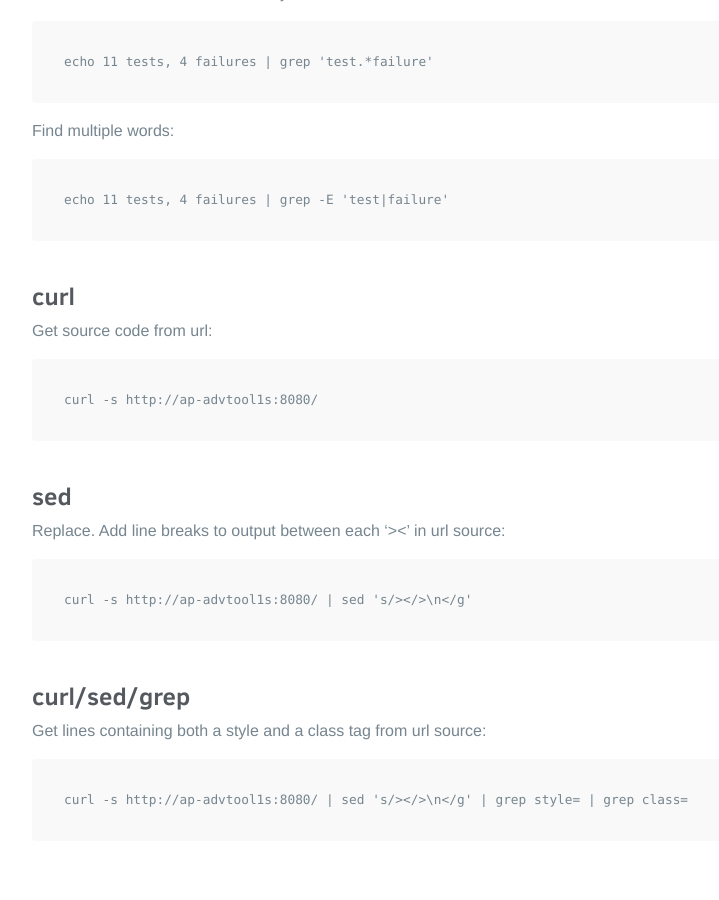
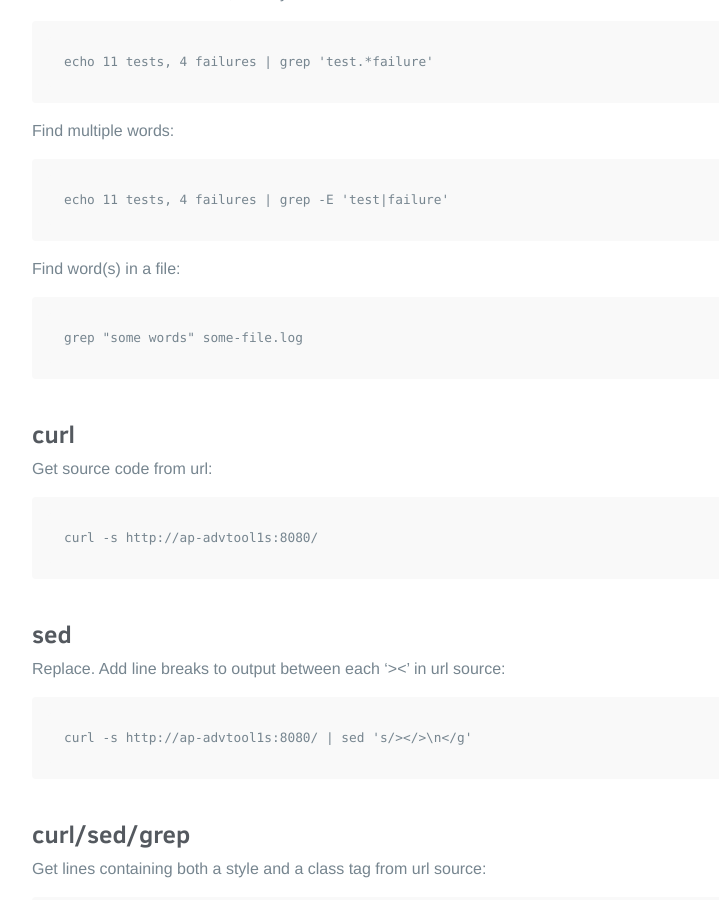
Before and after one commit to cirgl/lthr.github.io, a Jekyll site: the page built from _posts/2015-02-18-bash.md, in a window 1280 px wide and 900 px high, scrolled down 907 px. Shown: the whole window, without its empty margins (152-871 px from the left). Built offline with Jekyll 4.4.1, drawn with Linux system fonts in a browser that asks for light colours; comment, search, counter and statistics services are not loaded.

Commit message:
add grep

````diff
--- a/_posts/2015-02-18-bash.md
+++ b/_posts/2015-02-18-bash.md
@@ -41,6 +41,11 @@ Find multiple words:
 echo 11 tests, 4 failures | grep -E 'test|failure'
 ```
 
+Find word(s) in a file:
+
+```
+grep "some words" some-file.log
+```
 
 ## curl
 Get source code from url:
````
